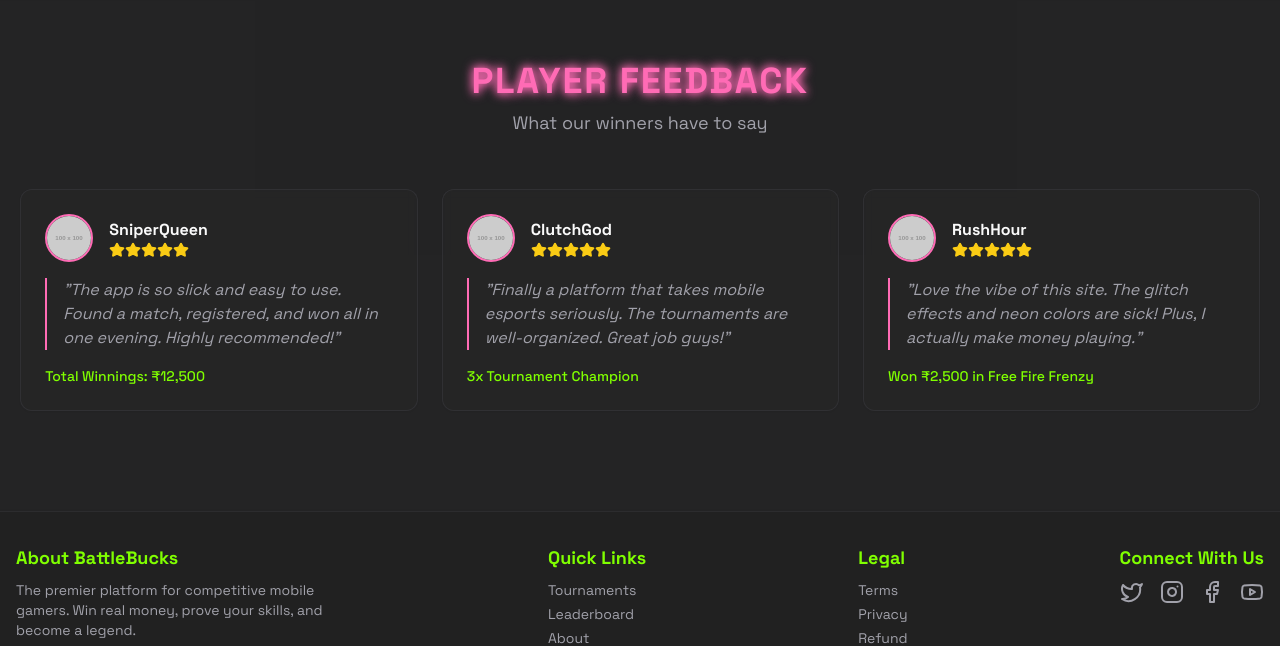
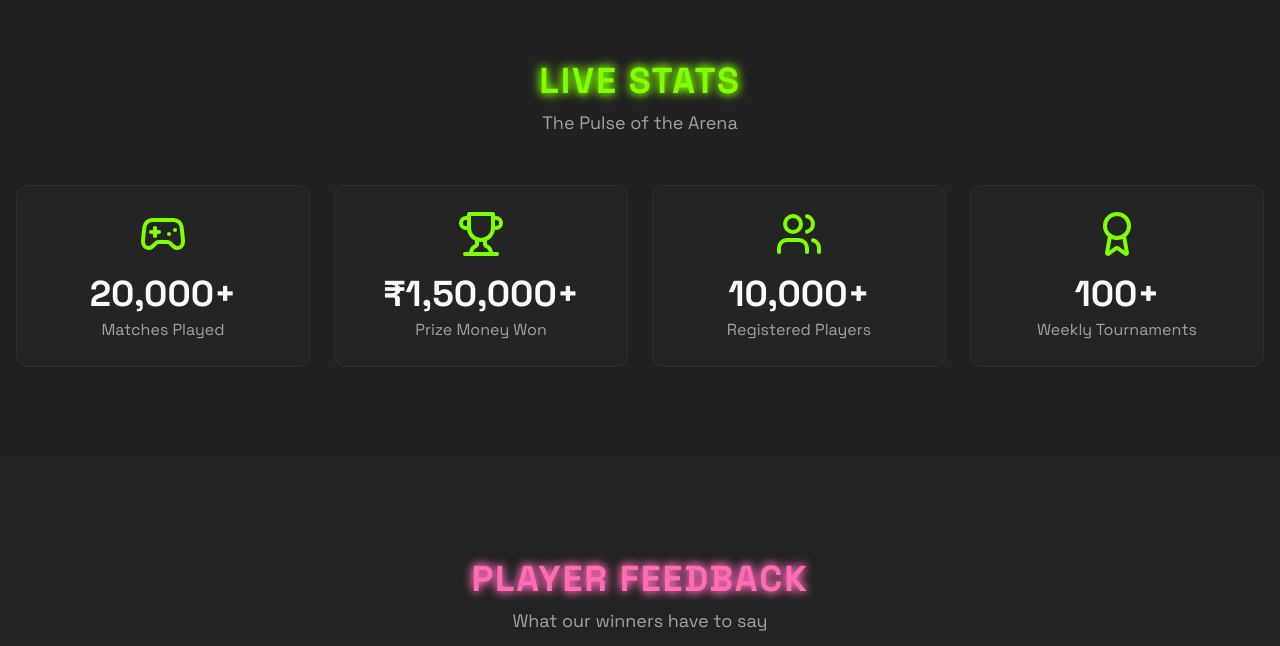
Before and after one commit to Rupesh6786/test09, a Next.js app: page / in a window 1280 px wide. Shown: the part 1778-2424 px from the top of the page. Built offline with nearby package versions, Linux system fonts and the light colour scheme; no server answers; the database is empty.

Commit message:
Design a "Live Stats" section for the homepage  Theme: from the website

```diff
--- a/src/app/page.tsx
+++ b/src/app/page.tsx
@@ -15,7 +15,7 @@ import { collection, getDocs, query, where, limit } from 'firebase/firestore';
 import type { Tournament } from '@/lib/data';
 import { Skeleton } from '@/components/ui/skeleton';
 import { Card, CardContent } from '@/components/ui/card';
-import { UserCheck, ShieldCheck, Zap } from 'lucide-react';
+import { UserCheck, ShieldCheck, Zap, Gamepad2, Trophy, Users, Award } from 'lucide-react';
 
 export default function Home() {
   return (
@@ -25,6 +25,7 @@ export default function Home() {
         <HeroSection />
         <TournamentsSection />
         <WhyChooseUsSection />
+        <LiveStatsSection />
         <TestimonialsSection />
       </main>
       <Footer />
@@ -172,3 +173,34 @@ function WhyChooseUsSection() {
     </section>
   );
 }
+
+function StatCard({ icon, value, label }: { icon: React.ReactNode, value: string, label: string }) {
+  return (
+    <Card className="bg-card/80 backdrop-blur-sm border-border/50 p-6 transform transition-all duration-300 hover:scale-105 hover:-translate-y-2 hover:shadow-lg hover:shadow-primary/20 text-center">
+      <div className="flex justify-center mb-4">
+        {icon}
+      </div>
+      <p className="text-3xl lg:text-4xl font-bold text-foreground">{value}</p>
+      <p className="text-muted-foreground mt-1">{label}</p>
+    </Card>
+  );
+}
+
+function LiveStatsSection() {
+  return (
+    <section className="py-16 md:py-24 bg-background">
+      <div className="container mx-auto px-4">
+        <div className="text-center mb-12">
+          <h2 className="font-headline text-3xl md:text-4xl font-bold uppercase tracking-wider text-primary text-shadow-primary">Live Stats</h2>
+          <p className="text-lg text-muted-foreground mt-2">The Pulse of the Arena</p>
+        </div>
+        <div className="grid grid-cols-1 sm:grid-cols-2 lg:grid-cols-4 gap-6">
+          <StatCard icon={<Gamepad2 className="w-12 h-12 text-primary text-shadow-primary" />} value="20,000+" label="Matches Played" />
+          <StatCard icon={<Trophy className="w-12 h-12 text-primary text-shadow-primary" />} value="₹1,50,000+" label="Prize Money Won" />
+          <StatCard icon={<Users className="w-12 h-12 text-primary text-shadow-primary" />} value="10,000+" label="Registered Players" />
+          <StatCard icon={<Award className="w-12 h-12 text-primary text-shadow-primary" />} value="100+" label="Weekly Tournaments" />
+        </div>
+      </div>
+    </section>
+  );
+}
```
Also changed, not shown: 2 other files (tests, documents, lock files or other folders).
